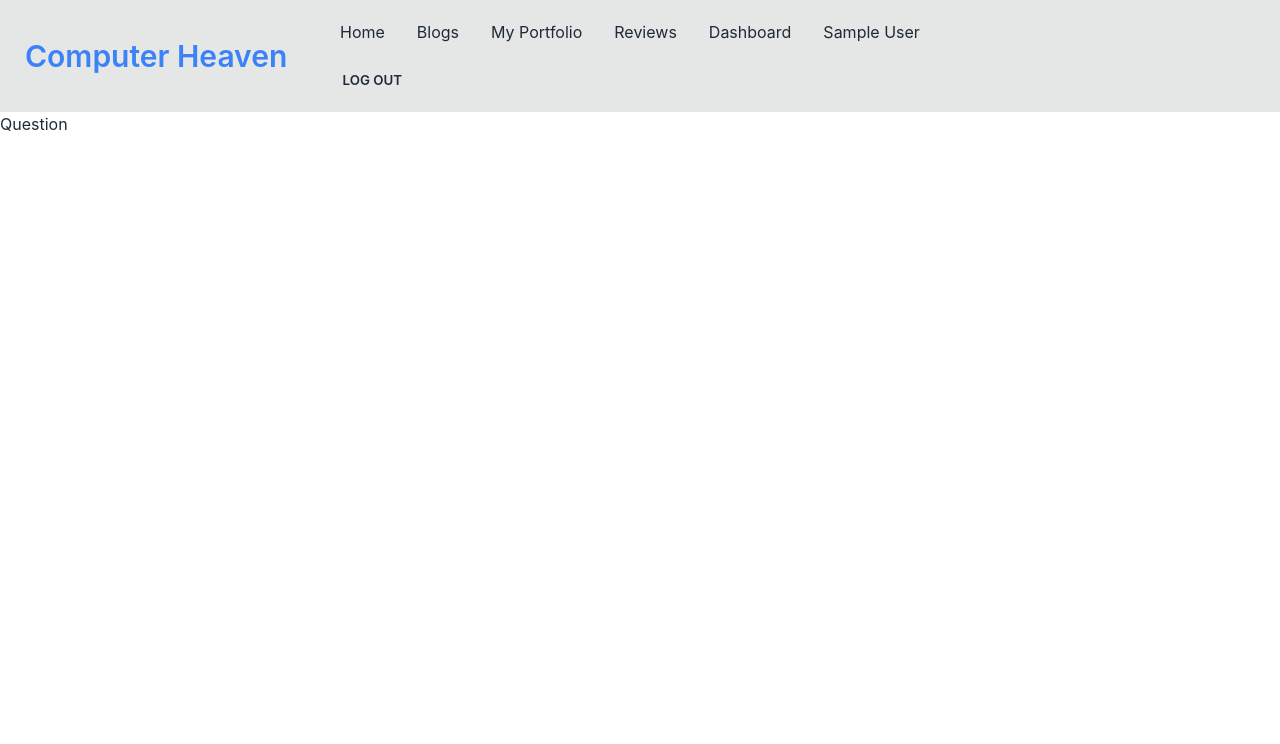
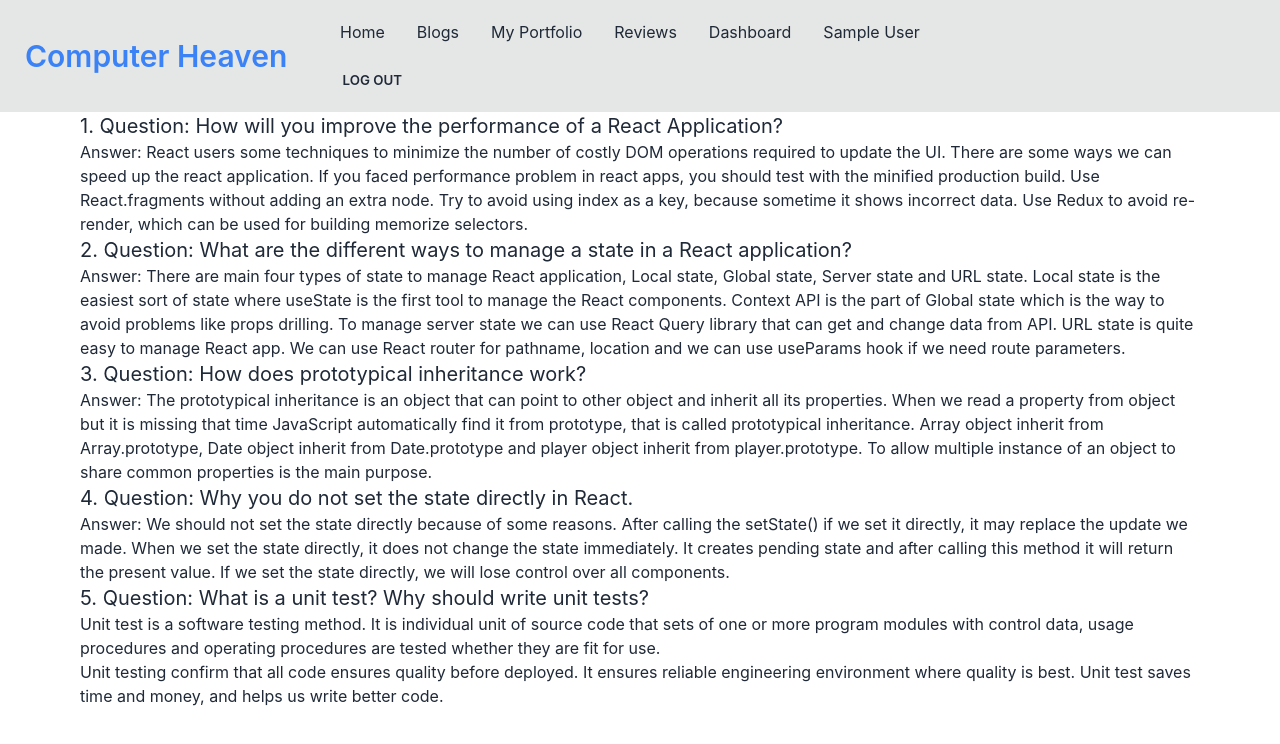
Before and after one commit to AtiqRahman1/computer-heaven-assignment12, a React (Create React App) app: page /blogs in a window 1280 px wide. Shown: the top 744 px of the page. Built offline with nearby package versions, Linux system fonts and the light colour scheme; no server answers; sample sign-in values are in the browser's storage.

Commit message:
answer of all questions

```diff
--- a/src/components/Pages/Home/Blogs.js
+++ b/src/components/Pages/Home/Blogs.js
@@ -2,8 +2,24 @@ import React from 'react';
 
 const Blogs = () => {
     return (
-        <div>
-            <h2>Question</h2>
+        <div className='px-20'>
+            <h2 className='text-xl'>1. Question: How will you improve the performance of a React Application?</h2>
+            <p>Answer: React users some techniques to minimize the number of costly DOM operations required to update the UI. There are some ways we can speed up the react application. If you faced performance problem in react apps, you should test with the minified production build. Use React.fragments without adding an extra node. Try to avoid using index as a key, because sometime it shows incorrect data. Use Redux to avoid re-render, which can be used for building memorize selectors. </p>
+
+            <h2 className='text-xl'>2. Question: What are the different ways to manage a state in a React application?</h2>
+            <p>Answer: There are main four types of state to manage React application, Local state, Global state, Server state and URL state. Local state is the easiest sort of state where useState is the first tool to manage the React components. Context API is the part of Global state which is the way to avoid problems like props drilling. To manage server state we can use React Query library that can get and change data from API. URL state is quite easy to manage React app. We can use React router for pathname, location and we can use useParams hook if we need route parameters. </p>
+
+            <h2 className='text-xl'>3. Question: How does prototypical inheritance work?</h2>
+            <p>Answer: The prototypical inheritance is an object that can point to other object and inherit all its properties. When we read a property from object but it is missing that time JavaScript automatically find it from prototype, that is called prototypical inheritance. Array object inherit from Array.prototype, Date object inherit from Date.prototype and player object inherit from player.prototype. To allow multiple instance of an object to share common properties is the main purpose.</p>
+
+            <h2 className='text-xl'>4. Question: Why you do not set the state directly in React. </h2>
+            <p>Answer: We should not set the state directly because of some reasons. After calling the setState() if we set it directly, it may replace the update we made. When we set the state directly, it does not change the state immediately. It creates pending state and after calling this method it will return the present value. If we set the state directly, we will lose control over all components.</p>
+
+            <h2 className='text-xl'>5. Question: What is a unit test? Why should write unit tests?</h2>
+            <p>Unit test is a software testing method. It is individual unit of source code that sets of one or more program modules with control data, usage procedures and operating procedures are tested whether they are fit for use.
+                <br />
+                Unit testing confirm that all code ensures quality before deployed. It ensures reliable engineering environment where quality is best. Unit test saves time and money, and helps us write better code.
+            </p>
         </div>
     );
 };
--- a/src/components/Shared/Navbar.js
+++ b/src/components/Shared/Navbar.js
@@ -16,7 +16,7 @@ const Navbar = () => {
         <li><Link to='/'>Home</Link></li>
         <li><Link to='/blogs'>Blogs</Link></li>
         <li><Link to='/myportfolio'>My Portfolio</Link></li>
-        <li><Link to='/reviews'>Reviews</Link></li>
+        <li><Link to='#reviews'>Reviews</Link></li>
         {
             user && <li><Link to="/dashboard">Dashboard</Link></li>
         }
```
